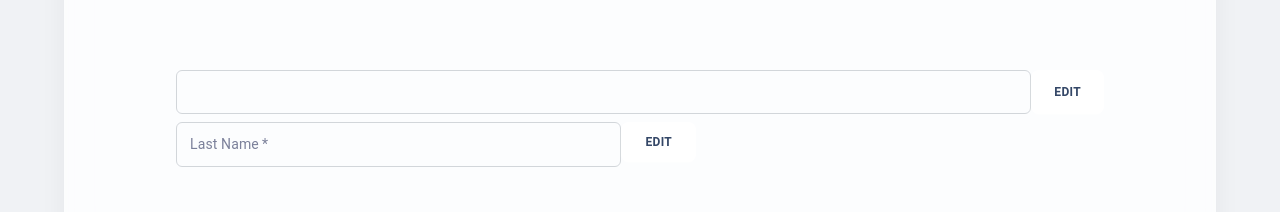
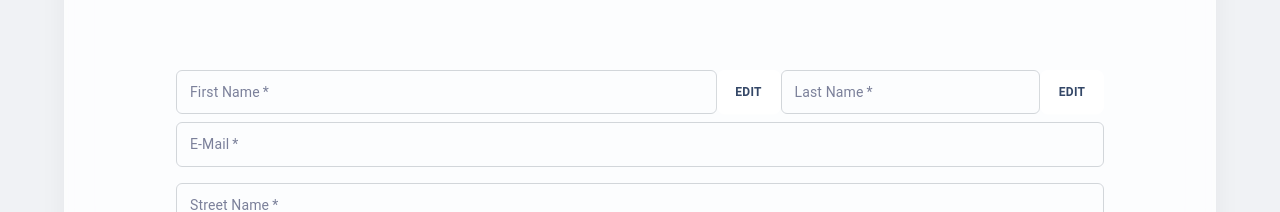
Before and after one commit to kavitatandel/pawpal_frontend, a React (Create React App) app: page /user in a window 1280 px wide. Shown: the part 379-591 px from the top of the page. Built offline with nearby package versions, Linux system fonts and the light colour scheme; no server answers.

Commit message:
Profile page update

```diff
--- a/src/components/Forms/ProfileForm.js
+++ b/src/components/Forms/ProfileForm.js
@@ -97,7 +97,7 @@ const ProfileForm = () => {
           //   style={{ border: "3px solid green" }}
         >
           <Card
-            zIndex={0}
+            // zIndex={0}
             style={{ position: "relative" }}
             sx={{
               width: "90%",
@@ -157,21 +157,23 @@ const ProfileForm = () => {
                 >
                   <MKBox mb={1} display="flex" justifyContent="space-between">
                     <MKInput
-                      label={user.first_name}
+                      label="First Name"
                       fullWidth
                       type="text"
                       name="first_name"
-                      //   placeholder="Enter your first name"
+                      placeholder={user.first_name}
                       required
-                      value={firstName}
+                      //   value={firstName}
                       onChange={(e) => setFirstName(e.target.value)}
                     />
-                    <MKButton onClick={(e) => setFirstName(e.target.value)}>
+                    <MKButton
+                    //   onClick={(e) => setFirstName(e.target.value)}
+                    >
                       Edit
                     </MKButton>
-                  </MKBox>
 
                     <MKInput
+                      fullWidth
                       style={{ width: "48%" }}
                       label="Last Name"
                       type="text"
@@ -181,7 +183,9 @@ const ProfileForm = () => {
                       value={user.last_name}
                       //   onChange={(e) => setLastName(e.target.value)}
                     />
-                  <MKButton onClick={(e) => setFirstName(e.target.value)}>
+                    <MKButton
+                    //   onClick={(e) => setFirstName(e.target.value)}
+                    >
                       Edit
                     </MKButton>
                   </MKBox>
@@ -246,6 +250,7 @@ const ProfileForm = () => {
                     />
                   </MKBox>
                 </MKBox>
+              </MKBox>
             </Container>
           </Card>
         </MKBox>
```
Lines whose indentation alone changed are shown as unchanged.
